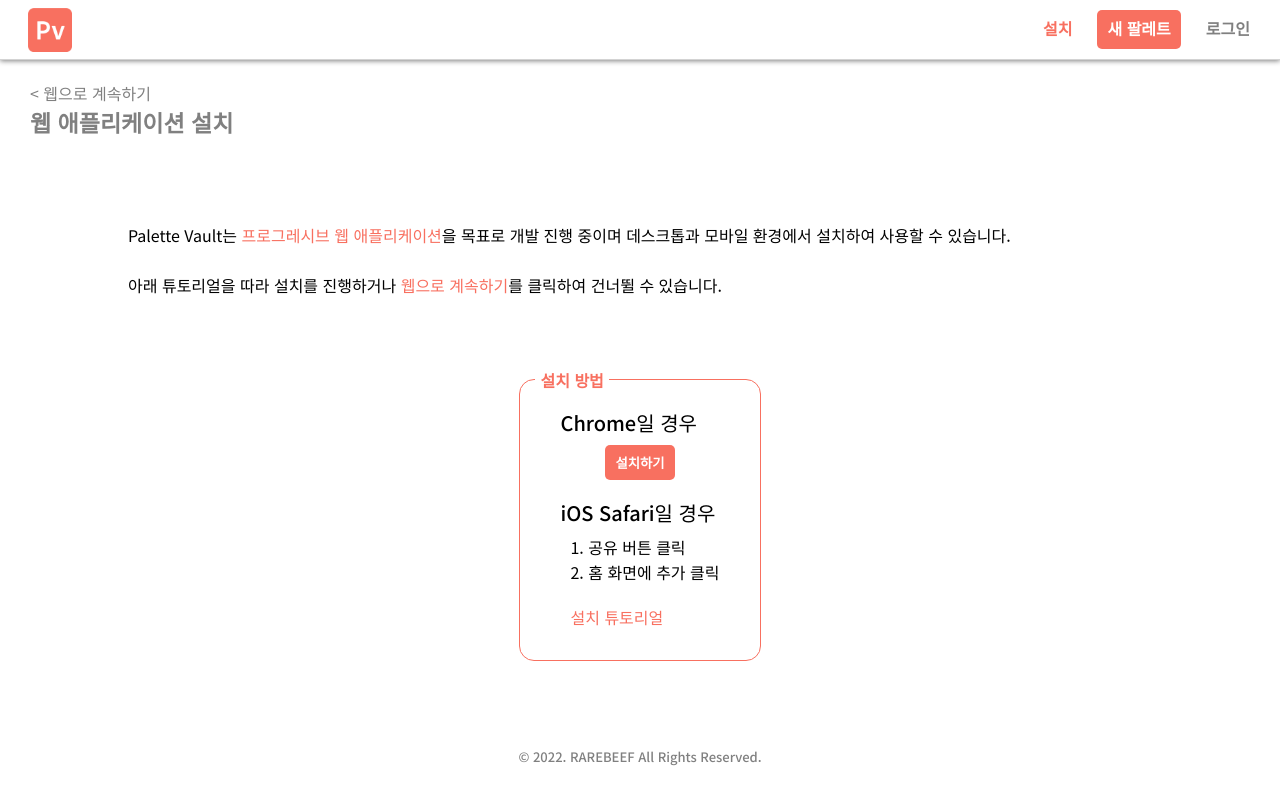
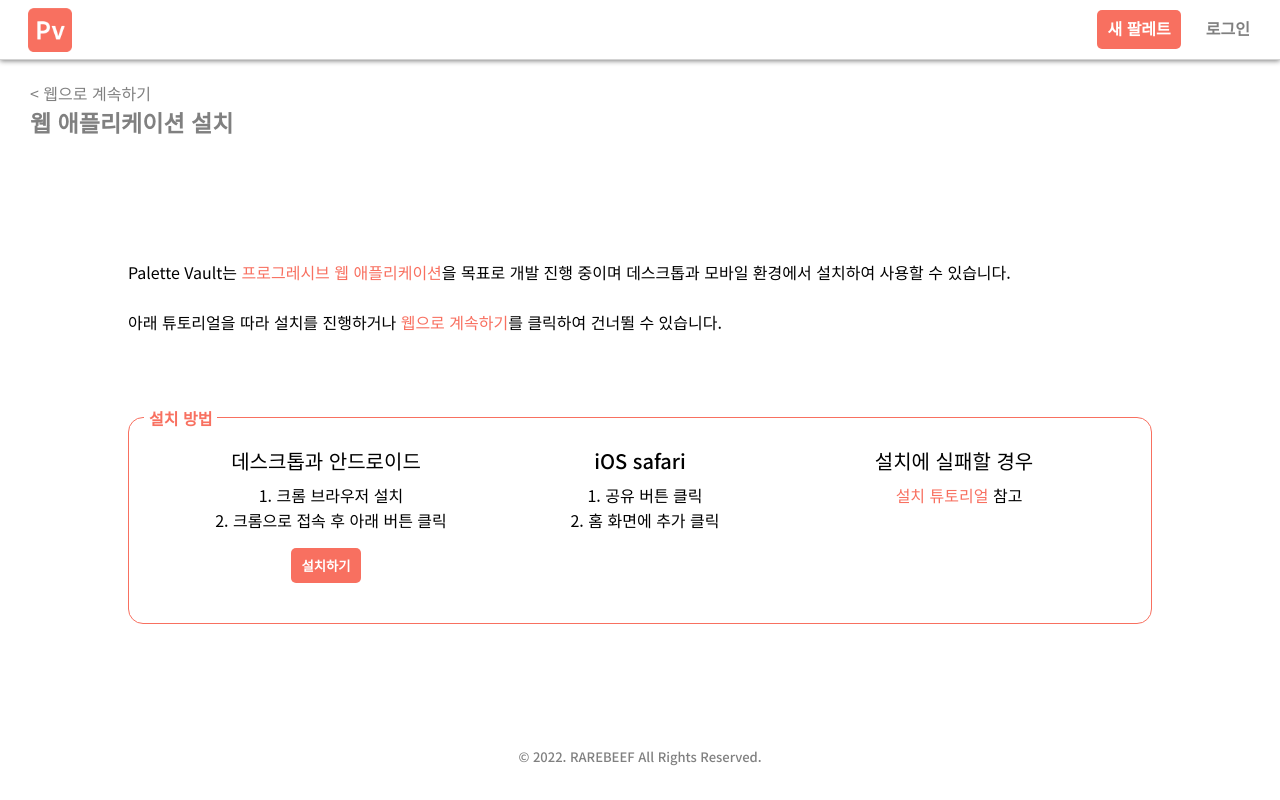
Before and after one commit to RAREBEEF/palette-vault, a React (Create React App) app: page /install in a window 1280 px wide. Built offline with nearby package versions, Linux system fonts and the light colour scheme; no server answers; the database is empty.

Commit message:
Fix nav & update install page

```diff
--- a/src/components/Button.module.scss
+++ b/src/components/Button.module.scss
@@ -39,6 +39,6 @@
     flex-grow: 1;
   }
   &.Install {
-    margin: auto;
+    margin: 15px auto auto;
   }
 }
--- a/src/components/Nav.tsx
+++ b/src/components/Nav.tsx
@@ -20,7 +20,7 @@
     checkPath(location.pathname);
   }, [checkPath, isLoggedIn, location, navigate]);
 
-  // 앱 설치 감지
+  // 앱 설치가 감지되면 설치 버튼 숨기고 홈으로 이동
   useEffect(() => {
     const appinstalledListner = () => {
       setShowInstall(false);
@@ -40,13 +40,21 @@
       return;
     }
 
+    // beforeinstallprompt가 안먹히는 safari에서
+    // 설치 여부 체크 및 설치 유도를 위해
+    // 스탠드얼론이 아닐 경우 설치 버튼 출력
     const standalone = window.matchMedia("(display-mode: standalone)").matches;
 
     if (!standalone) {
       setShowInstall(true);
     }
 
-    if (!isInstalled) {
+    // beforeinstallprompt를 지원하는 크롬의 경우
+    // 설치가 되어있을 경우 설치 버튼 숨김
+    // 설치가 안되어있을 경우 설치 페이지로 이동
+    if (isInstalled) {
+      setShowInstall(false);
+    } else {
       navigate("/install", { replace: true });
       setInit(true);
     }
--- a/src/pages/Install.module.scss
+++ b/src/pages/Install.module.scss
@@ -26,8 +26,8 @@
     border: 1px solid $theme;
     border-radius: 15px;
     padding: 30px 40px 10px;
-    max-width: fit-content;
     margin-top: 30px;
+    display: flex;
 
     h3 {
       position: absolute;
@@ -46,8 +46,7 @@
     }
 
     & > section {
-      text-align: start;
-      margin-bottom: 20px;
+      margin: 0px 10px 30px;
       h4 {
         margin-bottom: 10px;
         font: {
@@ -66,3 +65,9 @@
     color: $theme;
   }
 }
+
+@media screen and (max-width: 750px) {
+  .tutorial {
+    flex-direction: column;
+  }
+}
--- a/src/pages/Install.tsx
+++ b/src/pages/Install.tsx
@@ -53,7 +53,11 @@
         <section className={styles.tutorial}>
           <h3>설치 방법</h3>
           <section>
-            <h4>Chrome일 경우</h4>
+            <h4>데스크톱과 안드로이드</h4>
+            <ol>
+              <li>1. 크롬 브라우저 설치</li>
+              <li>2. 크롬으로 접속 후 아래 버튼 클릭</li>
+            </ol>
             <Button
               text="설치하기"
               onClick={onInstallClick}
@@ -61,13 +65,14 @@
             />
           </section>
           <section>
-            <h4>iOS Safari일 경우</h4>
+            <h4>iOS safari</h4>
             <ol>
               <li>1. 공유 버튼 클릭</li>
               <li>2. 홈 화면에 추가 클릭</li>
             </ol>
           </section>
           <section>
+            <h4>설치에 실패할 경우</h4>
             <a
               className={styles.link}
               href="https://support.google.com/chrome/answer/9658361?hl=ko&co=GENIE.Platform%3DAndroid&oco=0"
@@ -75,7 +80,8 @@
               rel="noreferrer"
             >
               설치 튜토리얼
-            </a>
+            </a>{" "}
+            참고
           </section>
         </section>
       </section>
```
